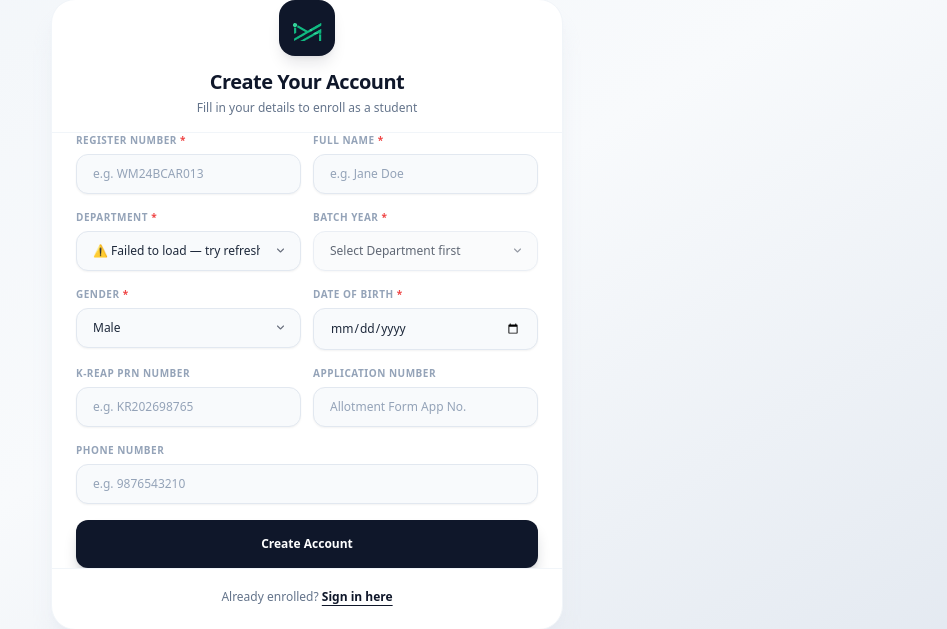
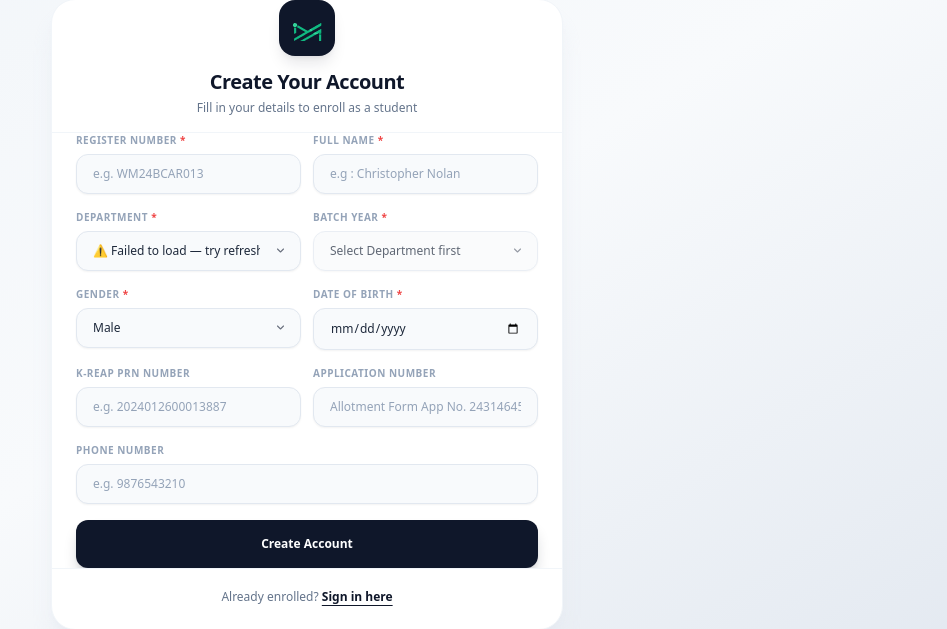
Before and after one commit to Abhinanthcs/Igmetrix, a web app: page /signup.html in a window 1280 px wide. Shown: the part 86-715 px from the top of the page, without its empty margins (333-1280 px from the left). Run offline with its HTML, style and script files only (its server is not run), Linux system fonts and the light colour scheme; data that the repository does not hold is empty.

Commit message:
change signup placeholders

```diff
--- a/src/main/resources/public/signup.html
+++ b/src/main/resources/public/signup.html
@@ -146,7 +146,7 @@
                        name="name"
                        required
                        autocomplete="name"
-                       placeholder="e.g. Jane Doe"
+                       placeholder="e.g : Christopher Nolan "
                        class="form-input shadow-sm focus:ring-2 focus:ring-slate-500"
                        aria-required="true">
             </div>
@@ -223,7 +223,7 @@
                        id="signup-kreap"
                        name="kreapPrn"
                        autocomplete="off"
-                       placeholder="e.g. KR202698765"
+                       placeholder="e.g. 2024012600013887"
                        class="form-input shadow-sm focus:ring-2 focus:ring-slate-500">
             </div>
             <div>
@@ -234,7 +234,7 @@
                        id="signup-appno"
                        name="applicationNumber"
                        autocomplete="off"
-                       placeholder="Allotment Form App No."
+                       placeholder="Allotment Form App No. 24314645"
                        class="form-input shadow-sm focus:ring-2 focus:ring-slate-500">
             </div>
         </div>
```
